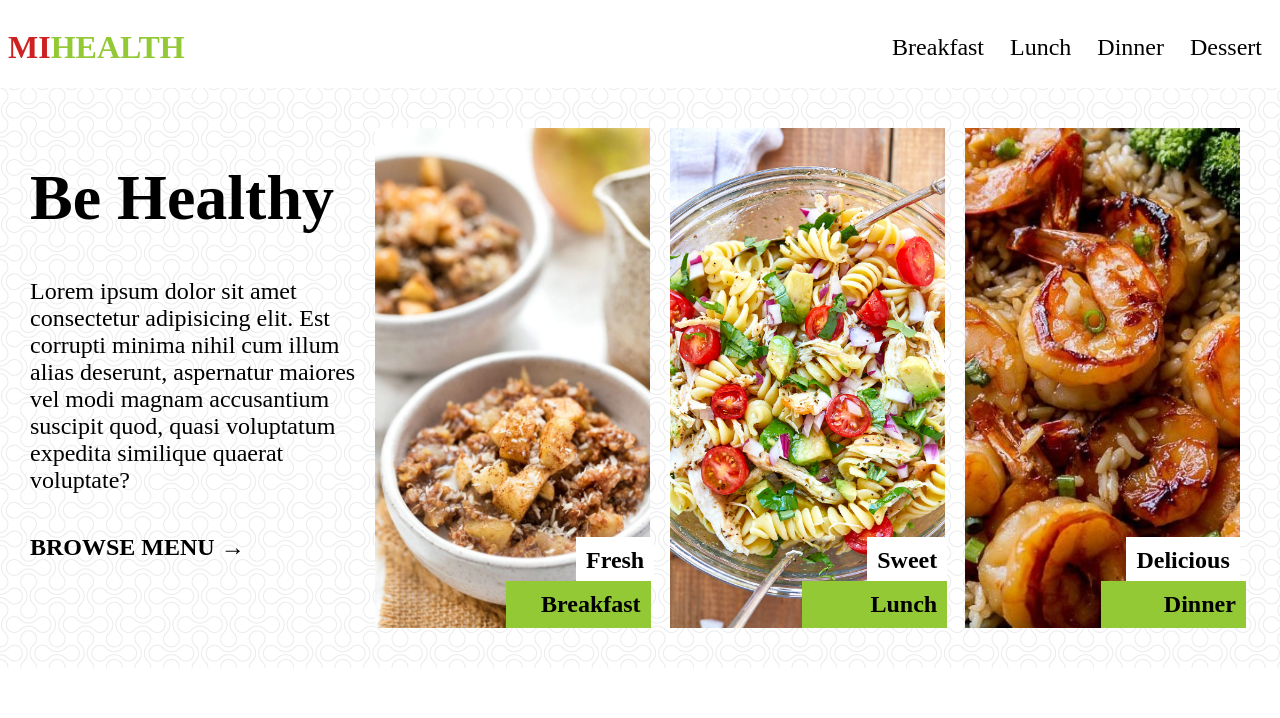
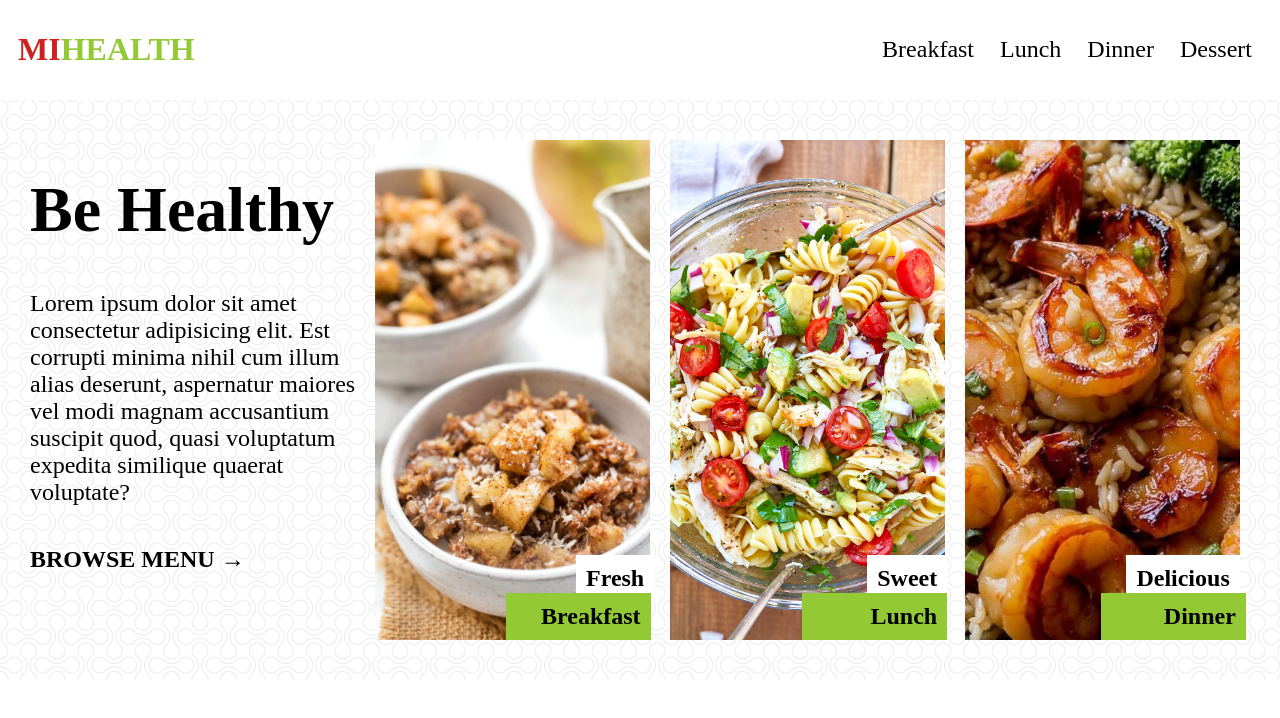
Before and after one commit to GideonJonesMTECH/MiHealthWebsite, a plain HTML site: page index.html in a window 1280 px wide. Drawn offline with Linux system fonts and the light colour scheme.

Commit message:
Alignment Issues

```diff
--- a/styles.css
+++ b/styles.css
@@ -11,14 +11,15 @@
 .header {
   display: flex;
   background-color: white;
-  flex-direction: row;
   justify-content: space-between;
   align-content: center;
+  vertical-align: center;
+  margin: 10px;
+  align-items: center;
 }
 
 .links {
   font-size: 150%;
-  align-content: center;
 }
 
 .links a {
@@ -71,7 +72,7 @@ a {
   background-color: white;
   position: absolute;
   padding: 10px;
-  bottom: 11%;
+  bottom: 10%;
 }
 
 .GreenText {
```
Also changed, not shown: images/double-bubble-outline/readme.txt (deleted).
